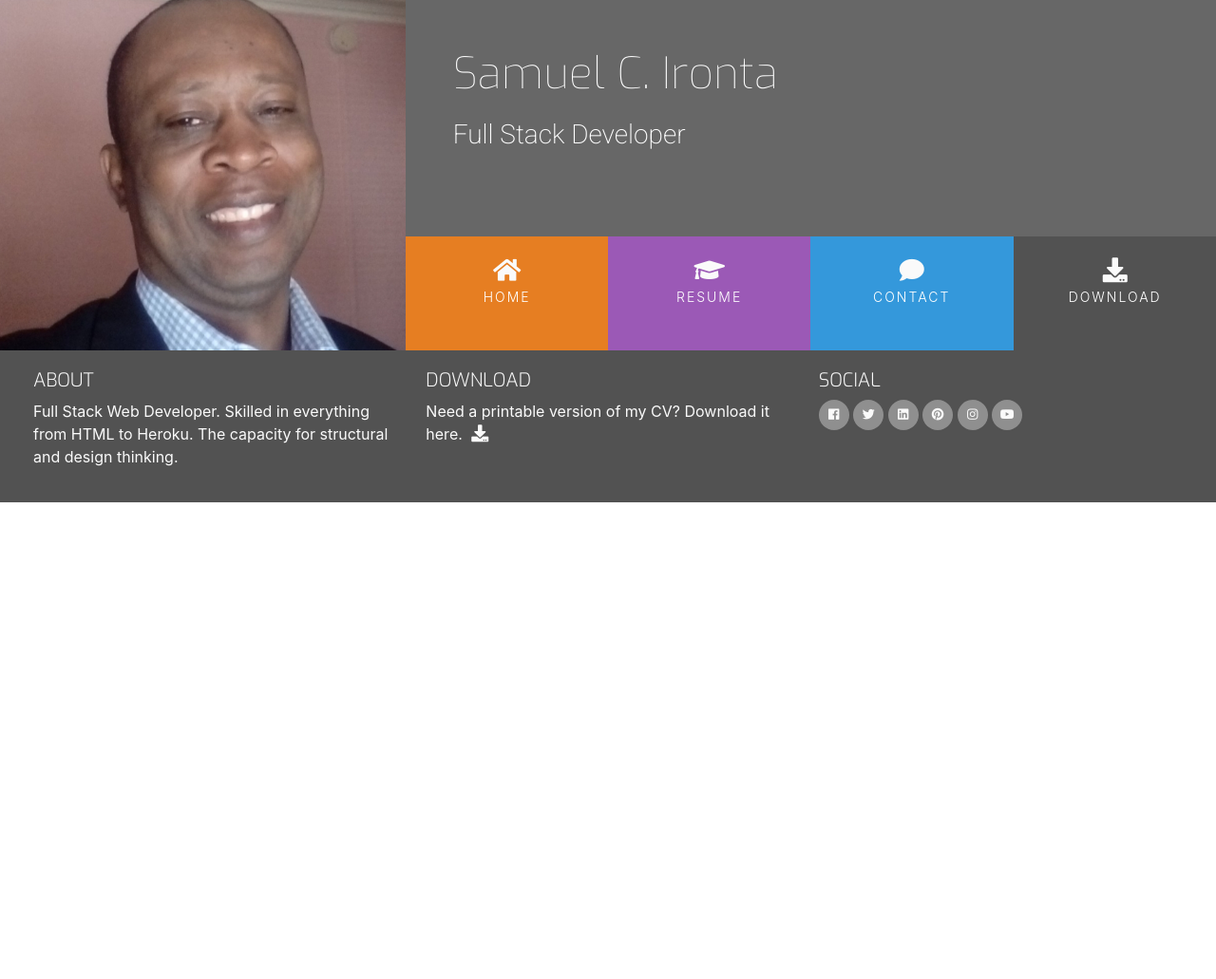
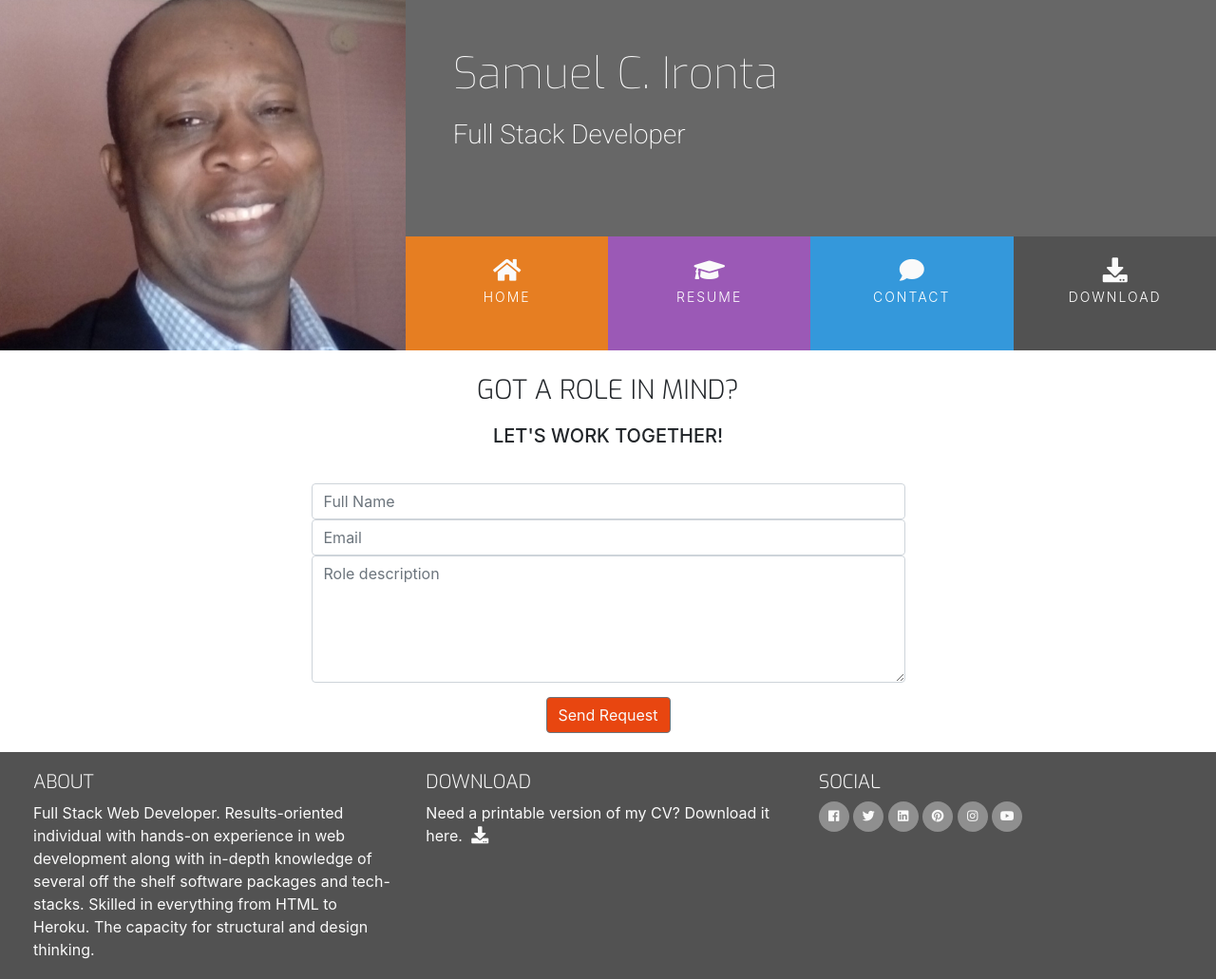
Before and after one commit to samironta/first-milestone-project, a plain HTML site: page contact.html in a window 1280 px wide. Shown: the whole page at 95% size. Before the commit the page ends 800 px from the top, so only its background shows below. Drawn offline with nearby package versions, Linux system fonts and the light colour scheme.

Commit message:
resume project completed, update details l8r

```diff
--- a/contact.html
+++ b/contact.html
@@ -32,19 +32,20 @@
                     <div class="col">
                         <ul id="nav" class="list-inline menucontainer">
                             <li class="col-6 col-sm-3 ui-menu-color-home list-inline-item menuitem">
-                                <a href="#" class="hvr-sweep-to-bottom"><i class="fa fa-home"
+                                <a href="index.html" class="hvr-sweep-to-bottom"><i class="fa fa-home"
                                         aria-hidden="true"></i><span>Home</span></a>
                             </li>
                             <li class="col-6 col-sm-3 ui-menu-color-resume list-inline-item menuitem">
-                                <a href="#" class="hvr-sweep-to-bottom"><i class="fa fa-graduation-cap"
+                                <a href="resume.html" class="hvr-sweep-to-bottom"><i class="fa fa-graduation-cap"
                                         aria-hidden="true"></i><span>Resume</span></a>
                             </li>
                             <li class="col-6 col-sm-3 ui-menu-color-contact list-inline-item menuitem">
-                                <a href="#" class="hvr-sweep-to-bottom"><i class="fa fa-comment"
+                                <a href="contact.html" class="hvr-sweep-to-bottom"><i class="fa fa-comment"
                                         aria-hidden="true"></i><span>Contact</span></a>
                             </li>
                             <li class="col-6 col-sm-3 ui-menu-color-download list-inline-item menuitem">
-                                <a href="#" class="hvr-sweep-to-bottom"><i class="fa fa-download"
+                                <a href="https://1drv.ms/b/s!AkmsJ3IEzEmcgfJHAA5Ug2yOmM2oaw?e=XPai6z"
+                                    class="hvr-sweep-to-bottom" target="_blank"><i class="fa fa-download"
                                         aria-hidden="true"></i><span>Download</span></a>
                             </li>
                         </ul>
@@ -56,7 +57,30 @@
             </div>
         </div>
     </header>
-    <section>
+    <section class="container-fluid">
+        <div class="row bg-color-contact">
+            <div class="col">
+                <h3 class="contact-heading uppercase text-center">Got a role in mind?</h3>
+                <h5 class="uppercase text-center">Let's work together!</h5>
+
+                <div class="center-form">
+                    <form action="">
+                        <input type="text" name="name" id="fullname" class="form-control" placeholder="Full Name"
+                            required>
+                        <input type="text" name="email" id="emailaddress" class="form-control" placeholder="Email"
+                            required>
+                        <textarea rows="5" type="text" name="rolesummary" id="rolesummary" class="form-control"
+                            placeholder="Role description" required></textarea>
+                        <div class="form-row text-center">
+                            <div class="col">
+                                <button type="submit" class="btn btn-secondary">Send Request</button>
+                            </div>
+                        </div>
+                    </form>
+                </div>
+            </div>
+
+        </div>
 
     </section>
     <footer class="container-fluid">
@@ -64,7 +88,10 @@
             <div class="col-sm-4">
                 <h5 class="uppercase general-sub">About</h5>
                 <p class="inline-block">
-                    Full Stack Web Developer. Skilled in everything from HTML to Heroku. The capacity for structural and
+                    Full Stack Web Developer. Results-oriented individual with hands-on experience in web development
+                    along with in-depth knowledge of several off
+                    the shelf software packages and tech-stacks. Skilled in everything from HTML to Heroku. The capacity
+                    for structural and
                     design thinking.
                 </p>
             </div>
@@ -72,7 +99,8 @@
                 <h5 class="uppercase general-sub">Download</h5>
                 <p class="inline-block">
                     Need a printable version of my CV? Download it here.
-                    <a href="#" target="_blank" class="cv-pdf">
+                    <a href="https://1drv.ms/b/s!AkmsJ3IEzEmcgfJHAA5Ug2yOmM2oaw?e=XPai6z" target="_blank"
+                        class="cv-pdf">
                         <i class="fa fa-download" aria-hidden="true"></i>
                         <span class="sr-only">Download link.</span>
                     </a>
--- a/css/style.css
+++ b/css/style.css
@@ -15,6 +15,10 @@
 
 .bg-color-work-history {
     background-color: #9b59b6;
+}
+
+.bg-color-contact {
+    background-color: #fff;
 }
 
 .ui-menu-color-home {
@@ -327,3 +331,35 @@ footer {
 .history-items {
     margin-bottom: 30px;
 }
+
+/*------------------------------------------------------------contact form*/
+
+.contact-heading {
+    font-family: "Exo", sans-serif;
+    font-weight: 300;
+    margin-top: 25px;
+    margin-bottom: 20px;
+}
+
+.center-form {
+    padding-top: 10px;
+    margin: 0 auto;
+    max-width: 70%;
+}
+
+button[type="submit"] {
+    margin-top: 15px;
+    margin-bottom: 20px;
+    color: #fafafa;
+    background-color: #e84610;
+}
+
+
+@media(min-width: 992px) {
+    .center-form {
+        padding-top: 30px;
+        min-height: 240px;
+        margin: 0 auto;
+        max-width: 50%;
+    }
+}
```
Also changed, not shown: index.html (+7 -5 lines), resume.html (+8 -6 lines).
